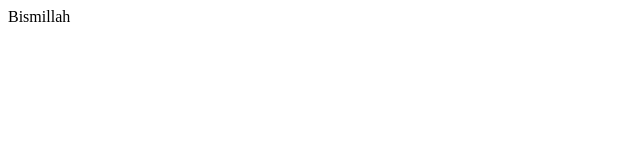
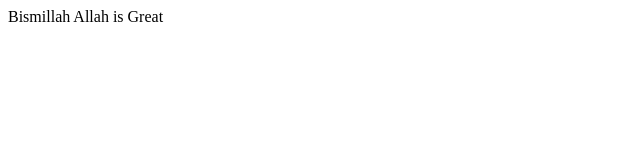
Before and after one commit to madnikhawaja/mypublic, a plain HTML site: page index.html in a window 1280 px wide. Shown: the whole page, without its empty margins (0-640 px from the left). Drawn offline with Linux system fonts and the light colour scheme.

Commit message:
new updates

```diff
--- a/index.html
+++ b/index.html
@@ -1,5 +1,5 @@
 <html>
     <body>
-        Bismillah
+        Bismillah Allah is Great
     </body>
 </html>
```
